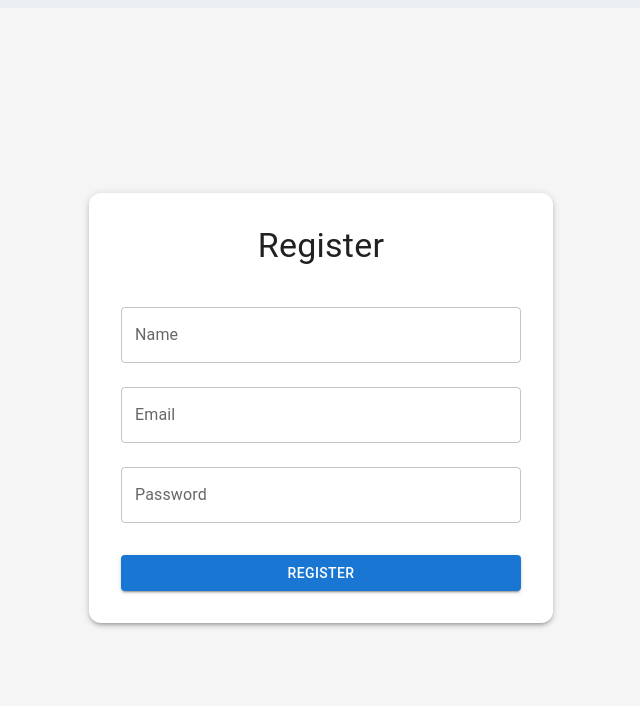
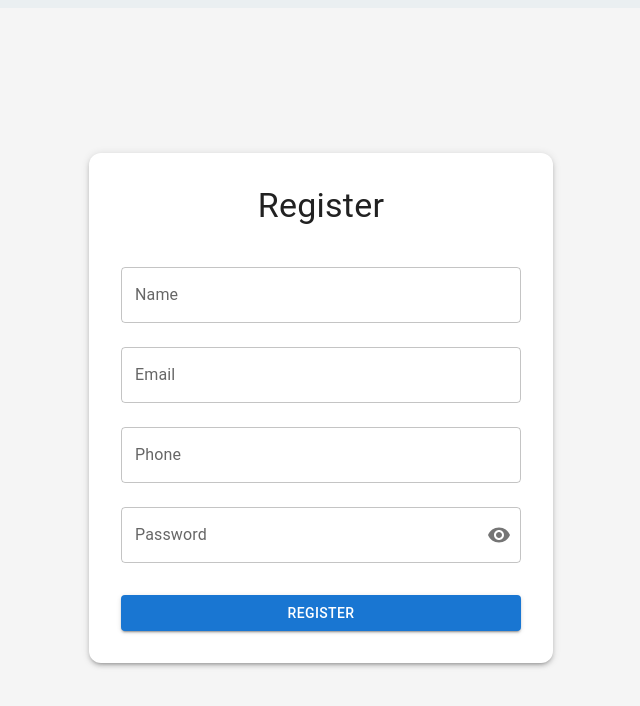
Before and after one commit to codebyumer/Hotash-Dashboard-with-Mui, a React (Vite) app: page /register in a window 1280 px wide. Shown: the top 706 px of the page, without its empty margins (319-959 px from the left). Built offline with nearby package versions, Linux system fonts and the light colour scheme; no server answers.

Commit message:
register page
register user data save in fire base

```diff
--- a/src/pages/LoginPage.jsx
+++ b/src/pages/LoginPage.jsx
@@ -3,9 +3,13 @@ import { Box, Button, Paper, TextField, Typography } from '@mui/material';
 import { useNavigate } from 'react-router-dom';
 import { signInWithEmailAndPassword } from 'firebase/auth';
 import { auth } from '../FirebaseConfig';
+import IconButton from '@mui/material/IconButton';
+import InputAdornment from '@mui/material/InputAdornment';
+import Visibility from '@mui/icons-material/Visibility';
+import VisibilityOff from '@mui/icons-material/VisibilityOff';
 const Login = () => {
   const navigate = useNavigate();
-
+  const [showPassword, setShowPassword] = useState(false);
   const [userData, setUserData] = useState({
     email: '',
     password: '',
@@ -39,6 +43,7 @@ const Login = () => {
 
       navigate('/dashboard');
     } catch (error) {
+      console.error('Login error:', error);
       switch (error.code) {
         case 'auth/invalid-credential':
           alert('Invalid email or password.');
@@ -104,10 +109,24 @@ const Login = () => {
           fullWidth
           label="Password"
           name="password"
-          type="password"
           margin="normal"
           value={userData.password}
           onChange={handleChange}
+          type={showPassword ? 'text' : 'password'}
+          slotProps={{
+            input: {
+              endAdornment: (
+                <InputAdornment position="end">
+                  <IconButton
+                    onClick={() => setShowPassword(!showPassword)}
+                    edge="end"
+                  >
+                    {showPassword ? <VisibilityOff /> : <Visibility />}
+                  </IconButton>
+                </InputAdornment>
+              ),
+            },
+          }}
         />
 
         <Button
@@ -119,7 +138,7 @@ const Login = () => {
           Login
         </Button>
 
-        <Typography textAlign="center" sx={{ mt: 2 }}>
+        <Typography sx={{ mt: 2, textAlign: 'center' }}>
           Don't have an account?{' '}
           <Button variant="text" onClick={() => navigate('/register')}>
             Register
--- a/src/pages/RegisterPage.jsx
+++ b/src/pages/RegisterPage.jsx
@@ -2,12 +2,20 @@ import { useState } from 'react';
 import { Box, Button, Paper, TextField, Typography } from '@mui/material';
 import { useNavigate } from 'react-router-dom';
 import { createUserWithEmailAndPassword, updateProfile } from 'firebase/auth';
+import { doc, setDoc, serverTimestamp } from 'firebase/firestore';
+import { db } from '../FirebaseConfig';
 import { auth } from '../FirebaseConfig';
+import IconButton from '@mui/material/IconButton';
+import InputAdornment from '@mui/material/InputAdornment';
+import Visibility from '@mui/icons-material/Visibility';
+import VisibilityOff from '@mui/icons-material/VisibilityOff';
 const Register = () => {
   const navigate = useNavigate();
+  const [showPassword, setShowPassword] = useState(false);
   const [userData, setUserData] = useState({
     name: '',
     email: '',
+    phone: '',
     password: '',
   });
 
@@ -21,9 +29,9 @@ const Register = () => {
   };
 
   const handleRegister = async () => {
-    const { name, email, password } = userData;
+    const { name, email, phone, password } = userData;
 
-    if (!name || !email || !password) {
+    if (!name || !email || !phone || !password) {
       alert('Please fill all fields');
       return;
     }
@@ -40,12 +48,22 @@ const Register = () => {
       await updateProfile(userCredential.user, {
         displayName: name,
       });
+      await setDoc(doc(db, 'users', userCredential.user.uid), {
+        uid: userCredential.user.uid,
+        name,
+        email,
+        phone,
+        role: 'User',
+        status: 'Active',
+        createdAt: serverTimestamp(),
+      });
 
       alert('Registration Successful!');
 
       setUserData({
         name: '',
         email: '',
+        phone: '',
         password: '',
       });
       navigate('/Login');
@@ -58,7 +76,9 @@ const Register = () => {
         case 'auth/invalid-email':
           alert('Invalid email.');
           break;
-
+        case 'phone/invalid-phone-number':
+          alert('Invalid phone number.');
+          break;
         case 'auth/weak-password':
           alert('Password is too weak.');
           break;
@@ -114,15 +134,36 @@ const Register = () => {
           value={userData.email}
           onChange={handleChange}
         />
-
         <TextField
           fullWidth
-          type="password"
+          label="Phone"
+          name="phone"
+          margin="normal"
+          value={userData.phone}
+          onChange={handleChange}
+        />
+        <TextField
+          fullWidth
           label="Password"
           name="password"
           margin="normal"
           value={userData.password}
           onChange={handleChange}
+          type={showPassword ? 'text' : 'password'}
+          slotProps={{
+            input: {
+              endAdornment: (
+                <InputAdornment position="end">
+                  <IconButton
+                    onClick={() => setShowPassword(!showPassword)}
+                    edge="end"
+                  >
+                    {showPassword ? <VisibilityOff /> : <Visibility />}
+                  </IconButton>
+                </InputAdornment>
+              ),
+            },
+          }}
         />
 
         <Button
```
